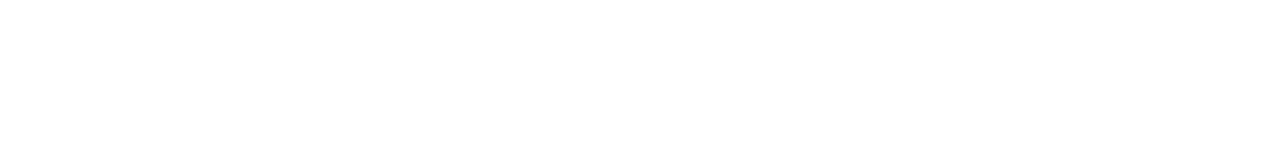
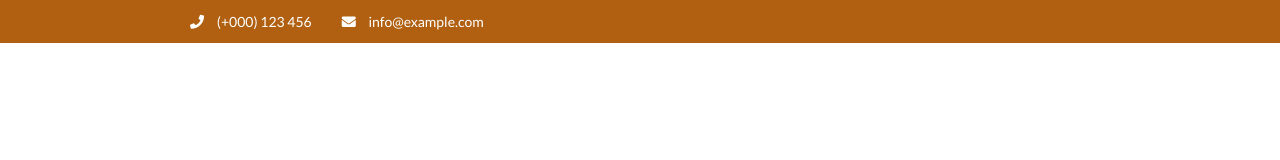
Before and after one commit to ViNam99/HomeStead-Layout, a plain HTML site: page index.html in a window 1280 px wide. Drawn offline with nearby package versions, Linux system fonts and the light colour scheme.

Commit message:
Complete header

```diff
--- a/css/index.css
+++ b/css/index.css
@@ -23,3 +23,41 @@ article,
 figure {
     display: block;
 }
+
+
+/* header */
+
+.header {
+    background-color: #B06010;
+    padding: 1.3rem 0;
+    font-size: 1.4rem;
+    color: white
+}
+
+.header__content {
+    width: 75%;
+    margin: 0 auto
+}
+
+.header__content ul {
+    list-style: none;
+    display: flex;
+}
+
+.header__content ul li {
+    margin-left: 3rem
+}
+
+.header__content ul li i {
+    margin-right: 1rem
+}
+
+.header__content a {
+    text-decoration: none;
+    color: white
+}
+
+.header__content a:hover {
+    color: #204b87;
+    transition: all 0.5s
+}
--- a/index.html
+++ b/index.html
@@ -8,6 +8,8 @@
     <title>Home Stead</title>
     <!-- Fonts Google -->
     <link href="https://fonts.googleapis.com/css?family=Lato:400,700,900&display=swap" rel="stylesheet">
+    <!-- font awsome -->
+    <link rel="stylesheet" href="https://cdnjs.cloudflare.com/ajax/libs/font-awesome/5.10.2/css/all.min.css">
     <!-- main css -->
     <link rel="stylesheet" href="./css/index.css">
     <!--[if lt IE 9]>
@@ -18,7 +20,12 @@
 <body>
 
     <header class="header">
-
+        <div class="header__content">
+            <ul>
+                <li><i class="fa fa-phone"></i> (+000) 123 456 </li>
+                <li><i class="fa fa-envelope"></i> <a href="#">info@example.com</a></li>
+            </ul>
+        </div>
     </header>
     <nav class="nav">
 
```
